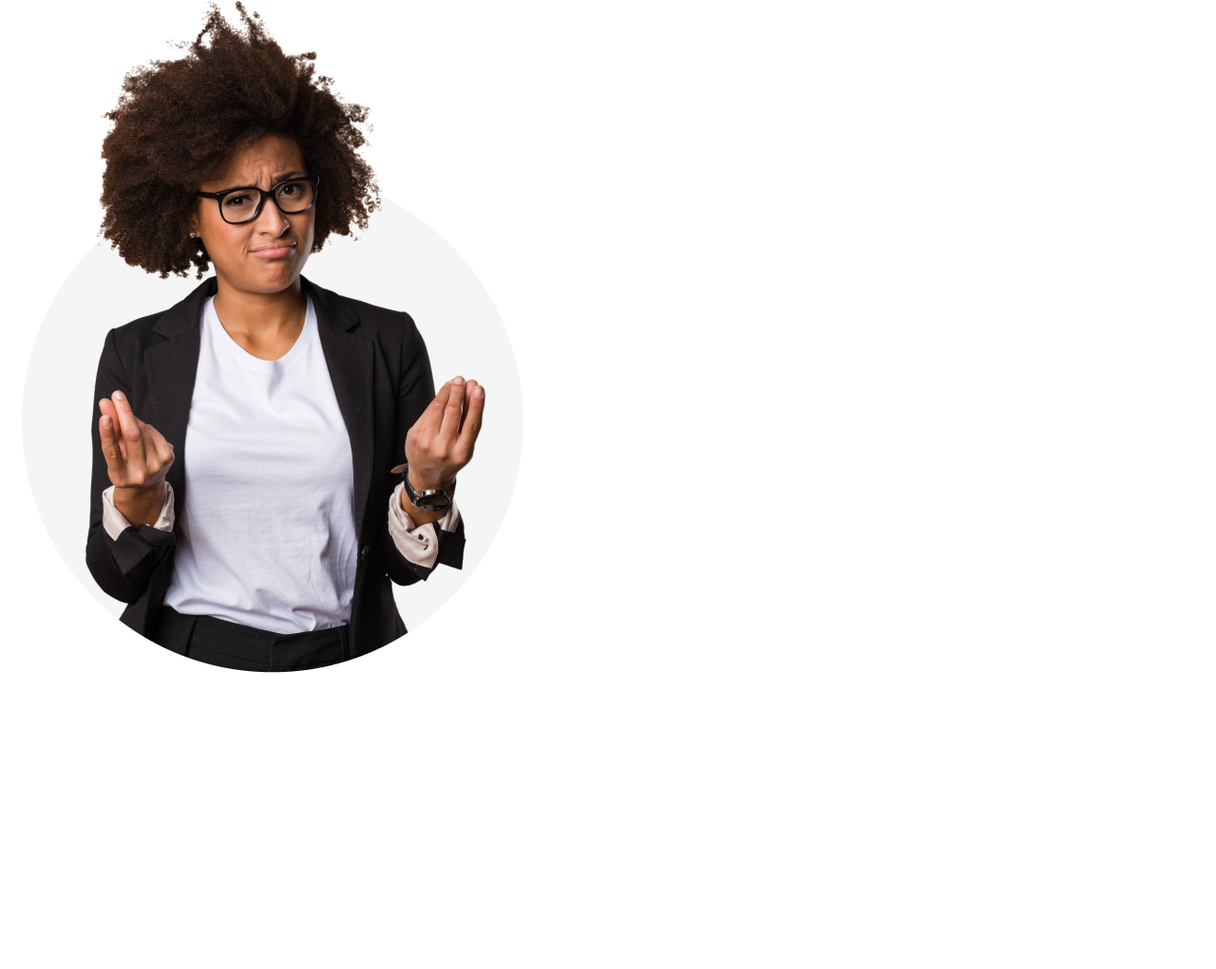
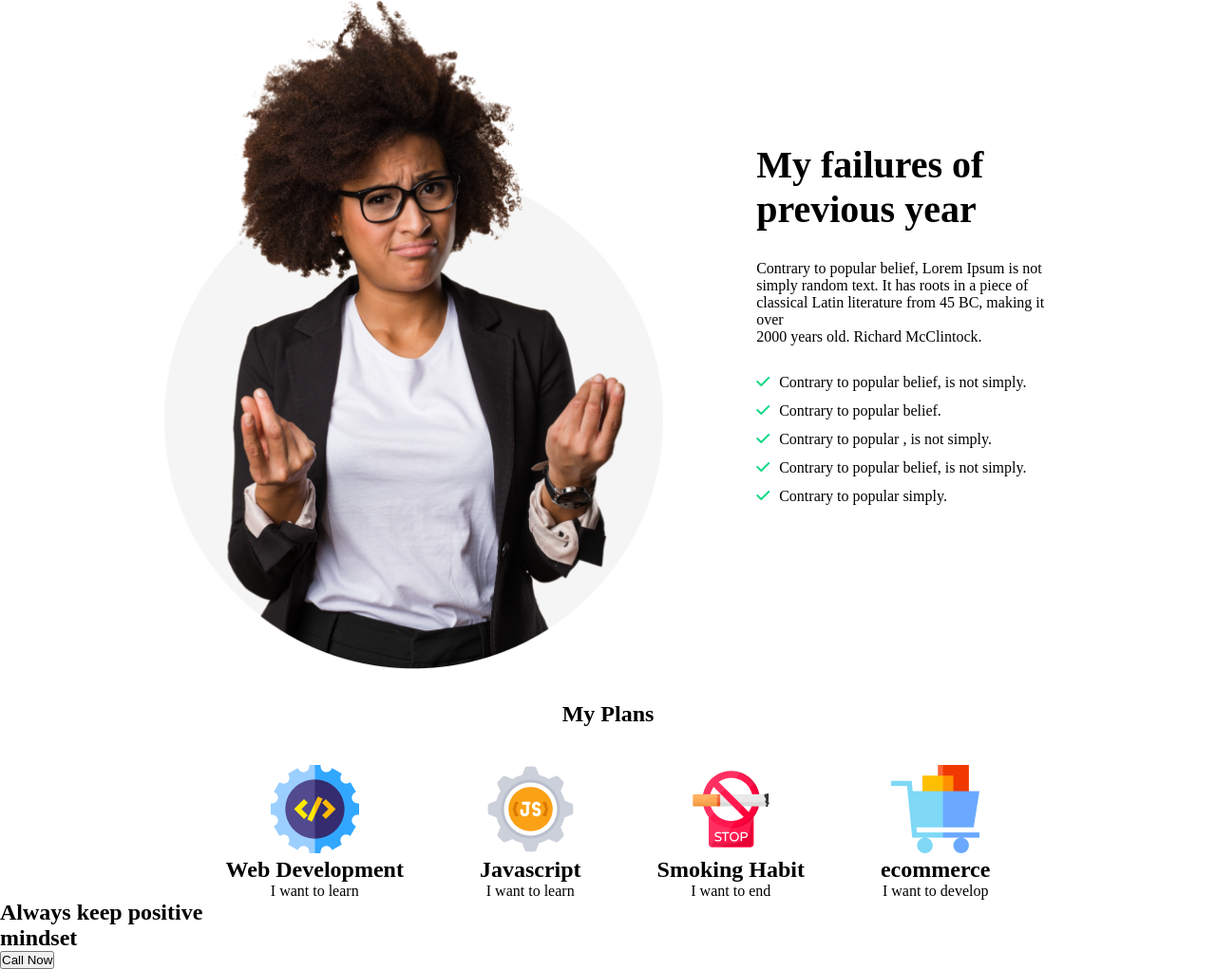
Before and after one commit to Mohammadashif007/about-me, a plain HTML site: page index.html in a window 1280 px wide. Shown: the part 883-1904 px from the top of the page at 95% size. Before the commit the page ends 1596 px from the top, so only its background shows below. Drawn offline with Linux system fonts and the light colour scheme.

Commit message:
my plans section done

```diff
--- a/index.html
+++ b/index.html
@@ -4,6 +4,7 @@
         <meta charset="UTF-8" />
         <meta name="viewport" content="width=device-width, initial-scale=1.0" />
         <title>About Me</title>
+        <link rel="stylesheet" href="https://cdnjs.cloudflare.com/ajax/libs/font-awesome/6.4.0/css/all.min.css" integrity="sha512-iecdLmaskl7CVkqkXNQ/ZH/XLlvWZOJyj7Yy7tcenmpD1ypASozpmT/E0iPtmFIB46ZmdtAc9eNBvH0H/ZpiBw==" crossorigin="anonymous" referrerpolicy="no-referrer" />
         <link rel="stylesheet" href="style.css" />
     </head>
     <body>
@@ -29,7 +30,46 @@
                 <div>
                     <img src="images/person.png" alt="">
                 </div>
-                <div></div>
+                <div class="failure-text">
+                    <h2>My failures of <br> previous year</h2>
+                    <p class="failure-content">Contrary to popular belief, Lorem Ipsum is not <br> simply random text. It has roots in a piece of <br> classical Latin literature from 45 BC, making it over <br> 2000 years old. Richard McClintock.</p>
+                    <p class="failure-point"><i class="fa-solid fa-check"></i>Contrary to popular belief, is not simply.</p>
+                    <p class="failure-point"><i class="fa-solid fa-check"></i>Contrary to popular belief.</p>
+                    <p class="failure-point"><i class="fa-solid fa-check"></i>Contrary to popular , is not simply.</p>
+                    <p class="failure-point"><i class="fa-solid fa-check"></i>Contrary to popular belief, is not simply.</p>
+                    <p class="failure-point"><i class="fa-solid fa-check"></i>Contrary to popular simply.</p>
+
+                </div>
+            </section>
+            <section class="plans-container">
+                <h2 class="plans-title">My Plans</h2>
+                <div class="my-plans">
+                    <div>
+                        <img src="images/icons/web.png" alt="">
+                        <h2>Web Development</h2>
+                        <p>I want to learn</p>
+                    </div>
+                    <div>
+                        <img src="images/icons/js.png" alt="">
+                        <h2>Javascript</h2>
+                        <p>I want to learn</p>
+                    </div>
+                    <div>
+                        <img src="images/icons/smoke.png" alt="">
+                        <h2>Smoking Habit</h2>
+                        <p>I want to end</p>
+                    </div>
+                    <div>
+                        <img src="images/icons/ecom.png" alt="">
+                        <h2>ecommerce</h2>
+                        <p>I want to develop</p>
+                    </div>
+                </div>
+            </section>
+            <section class="posetive-mindset">
+                <h2>Always keep positive <br>
+                mindset</h2>
+                <button>Call Now</button>
             </section>
         </main>
         <footer></footer>
--- a/style.css
+++ b/style.css
@@ -38,4 +38,42 @@ header button {
 }
 .failure {
     display: flex;
+    align-items: center;
+    padding: 0 150px;
 }
+.failure img {
+    width: 100%;
+}
+.failure-text {
+    margin-left: 80px;
+}
+.failure-text h2 {
+    font-size: 40px;
+    margin-bottom: 30px;
+}
+.failure-content {
+    margin-bottom: 30px;
+}
+.failure-point {
+    margin-bottom: 12px;
+}
+.fa-check {
+    color: #16D887;
+    margin-right: 10px;
+}
+.plans-container {
+    margin-top: 30px;
+    text-align: center;
+
+}
+.my-plans {
+    display: flex;
+    justify-content: center;
+    gap: 80px;
+}
+.plans-title {
+    margin-bottom: 40px;
+}
+.positive-mindset {
+    background-image: url('images/watch.png');
+}
```
